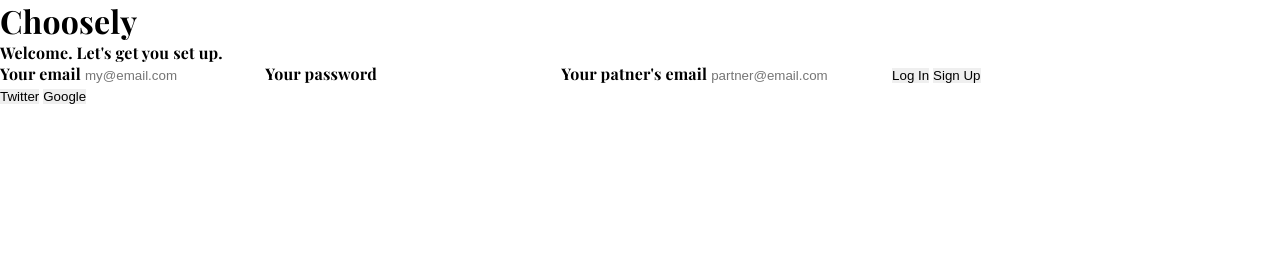
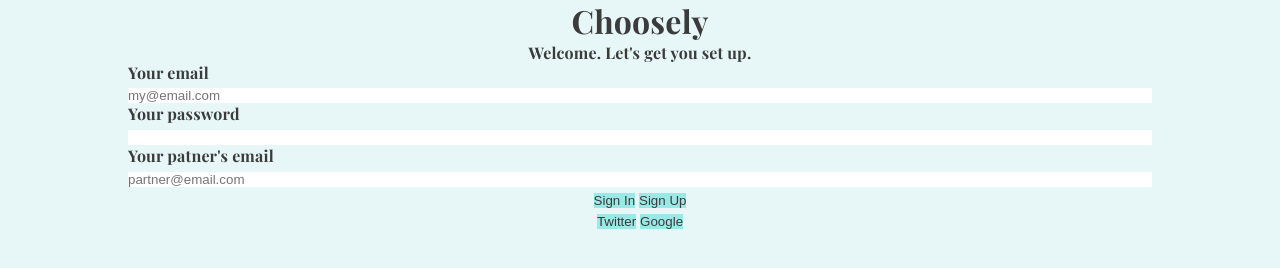
Before and after one commit to ajfarkas/choosely, a website built with webpack: page public/index.html in a window 1280 px wide. Built offline with nearby package versions, Linux system fonts and the light colour scheme.

Commit message:
separate css, start login styles

```diff
--- a/public/index.html
+++ b/public/index.html
@@ -5,7 +5,7 @@
   <meta name="viewport" content="width=device-width, user-scalable=no, minimum-scale=1.0, maximum-scale=1.0">
   <title>Choosely</title>
   <link href='https://fonts.googleapis.com/css?family=Open+Sans:400,600,700|Playfair+Display:700' rel='stylesheet' type='text/css'>
-  <link href="/public/styles.css" rel="stylesheet" type="text/css">
+  <link href="/public/login.css" rel="stylesheet" type="text/css">
   <script src="/socket.io/socket.io.js"></script>
 </head>
 <body>
@@ -14,18 +14,18 @@
     <legend>Welcome. Let's get you set up.</legend>
     <form id="sign-in">
       <label name="label-user">
-        Your email
+        <p>Your email</p>
         <input name="user" type="email" placeholder="my@email.com"/>
       </label>
       <label name="label-password">
-        Your password
+        <p>Your password</p>
         <input name="user" type="password"/>
       </label>
       <label name="label-partner">
-        Your patner's email
+        <p>Your patner's email</p>
         <input name="partner" type="email" placeholder="partner@email.com"/>
       </label>
-      <button type="button" id="login-btn">Log In</button>
+      <button type="button" id="login-btn">Sign In</button>
       <button type="button" id="signup-btn">Sign Up</button>
     </form>
     <form id="oauth">
--- /dev/null
+++ b/sass/_admin.scss
@@ -0,0 +1,25 @@
+body {
+  background-color: $lightest-blue;
+}
+
+h1 {
+  text-align: center;
+}
+
+fieldset {
+  text-align: center;
+}
+
+#sign-in {
+  width: 80%;
+  margin-left: 10%;
+
+  & input {
+    width: 100%;
+  }
+}
+
+label {
+  display: block;
+  text-align: left;
+}
--- a/sass/_choose.scss
+++ b/sass/_choice.scss
@@ -8,8 +8,12 @@
   font-size: rem(36);
 }
 h3 {
-  font-size: rem(24);
+  font-size: rem(18);
   text-transform: uppercase;
+
+  @media (min-width: $bkpt-names) {
+    font-size: rem(24);
+  }
 }
 
 .name {
--- a/sass/_icons.scss
+++ b/sass/_icons.scss
@@ -1,10 +1,15 @@
 .svg-heart {
+  display: none;
   fill: $heart-clear;
   stroke-width: 1px;
 
   height: 24px;
   width: 27px;
   transition: all linear .25s;
+
+  @media (min-width: $bkpt-names) {
+    display: inline;
+  }
 }
 
 .svg-arrow {
--- a/sass/_resets.scss
+++ b/sass/_resets.scss
@@ -16,7 +16,6 @@
   height: 100%;
   min-height: 100vh;
   box-sizing: border-box;
-  // padding-bottom: $footer-height;
   background-color: $background;
   font: {
     family: $font-primary;
@@ -31,18 +30,7 @@
   color: $text-color;
 }
 
-// sticky footer
 #wrapper { position: relative; }
-.single-page {
-  min-height: 100%;
-  margin-bottom: -$footer-height;
-
-  &:after {
-    content: '';
-    display: block;
-    height: $footer-height;
-  }
-}
 
 .clearfix:after {
   content: " ";
@@ -81,6 +69,10 @@
   line-height: 1.3;
 }
 
+button {
+  @include appearance(none);
+  background-color: $bright-blue;
+  color: $color1;
+}
+
 canvas { @include hardwareAcceleration(); }
-
-footer { height: $footer-height; }
--- a/sass/_vars.scss
+++ b/sass/_vars.scss
@@ -1,32 +1,36 @@
 // # Colors
 // ## Color Names
-$red: #FF3663;
-$red2: #FF8450;
-$brown: #CBAEB4;
-$brown2: #937F76;
-$yellow: #EDD7C0;
-$yellow2: #EFE82E;
-$palegreen: #C5F1D7;
-$palegreen2: #DBF3FF;
+$red: #ff3663;
+$red2: #ff8450;
+$brown: #cbaeb4;
+$brown2: #937f76;
+$yellow: #eDD7c0;
+$yellow2: #efe82e;
+$palegreen: #c5f1d7;
+$palegreen2: #dbf3ff;
 $green: #4edbb0;
 $green2: #d3edc0;
-$aqua: #BAD0C6;
-$aqua2: #47DAD8;
-$skyblue: #C5F1EB;
-$skyblue2: #7DBCDA;
-$blue: #73B1E8;
-$blue2: #2C6EDE;
+$aqua: #bad0c6;
+$aqua2: #47dad8;
+$skyblue: #c5f1eb;
+$skyblue2: #7dbcda;
+$blue: #73b1e8;
+$blue2: #2c6ede;
 $darkblue: #1350bb;
 $darkblue2: #7580d2;
-$prince: #B087D6;
-$prince2: #B049D5;
+$prince: #b087d6;
+$prince2: #b049d5;
+
+$lightest-blue: #e7f7f7;
+$bright-blue: #9ae9e6;
+$black: #3b3b3b;
 
 $heart: rgba(230, 0, 0, 0.9);
 $heart-clear: rgba(230, 0, 0, 0);
 $heart-shadow: rgba(255, 0, 0, 1);
 
 // ## Main Colors
-$color1: black;
+$color1: $black;
 $color2: skyblue;
 $color3: red;
 $invert: white;
@@ -66,5 +70,5 @@
 $link-a: $color3;
 
 
-// ## Footer
-$footer-height: 55px;
+// ## Breakpoints
+$bkpt-names: 700px;
--- a/sass/styles.scss
+++ b/sass/choose.scss
@@ -5,4 +5,4 @@
 @import "icons";
 @import "keyframes";
 
-@import "choose";
+@import "choice";
--- /dev/null
+++ b/sass/login.scss
@@ -0,0 +1,8 @@
+@import "mixins";
+@import "vars";
+@import "resets";
+
+@import "icons";
+@import "keyframes";
+
+@import "admin";
```
Also changed, not shown: public/choose.html (+1 -1 lines), public/choose.css, public/login.css (added), 3 other files.
